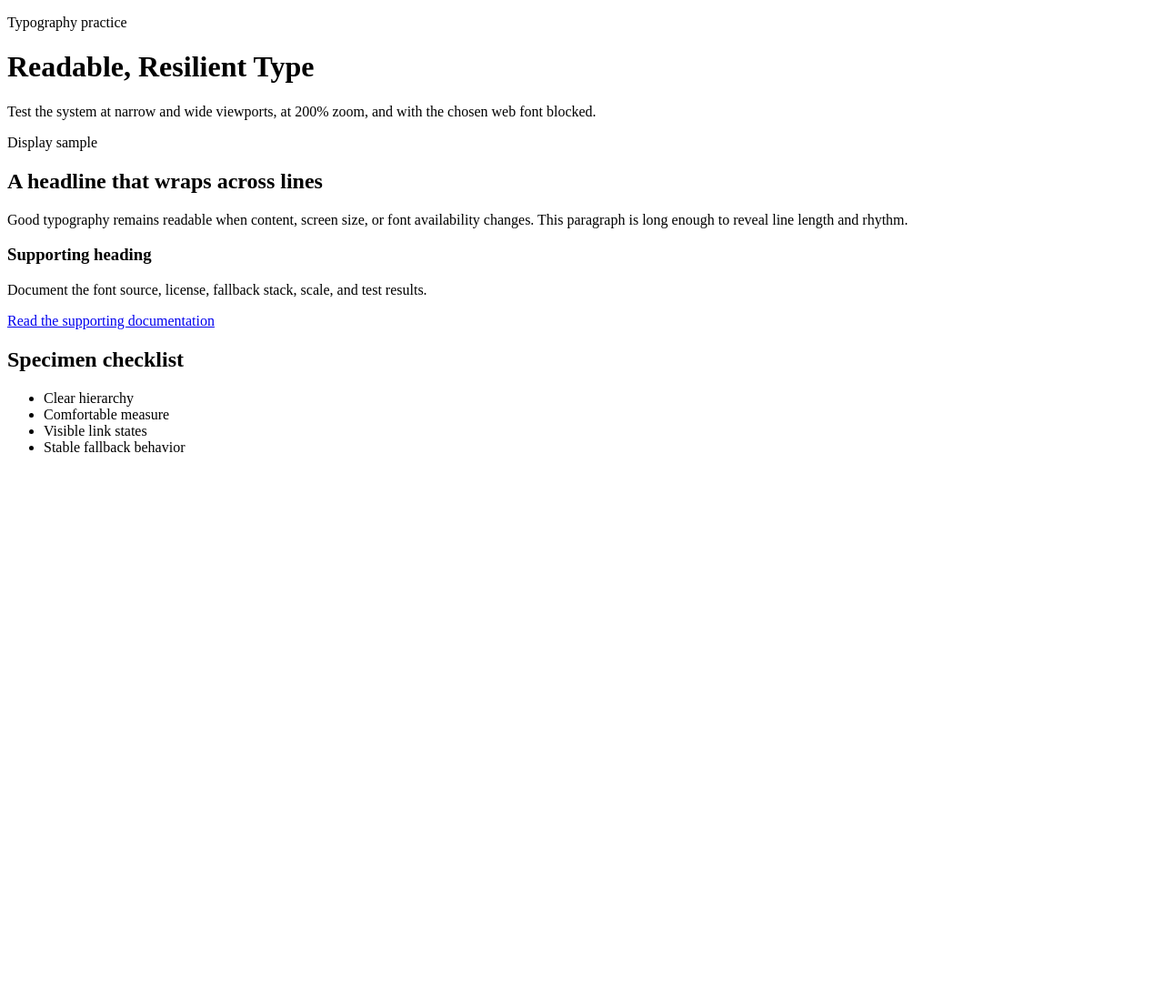
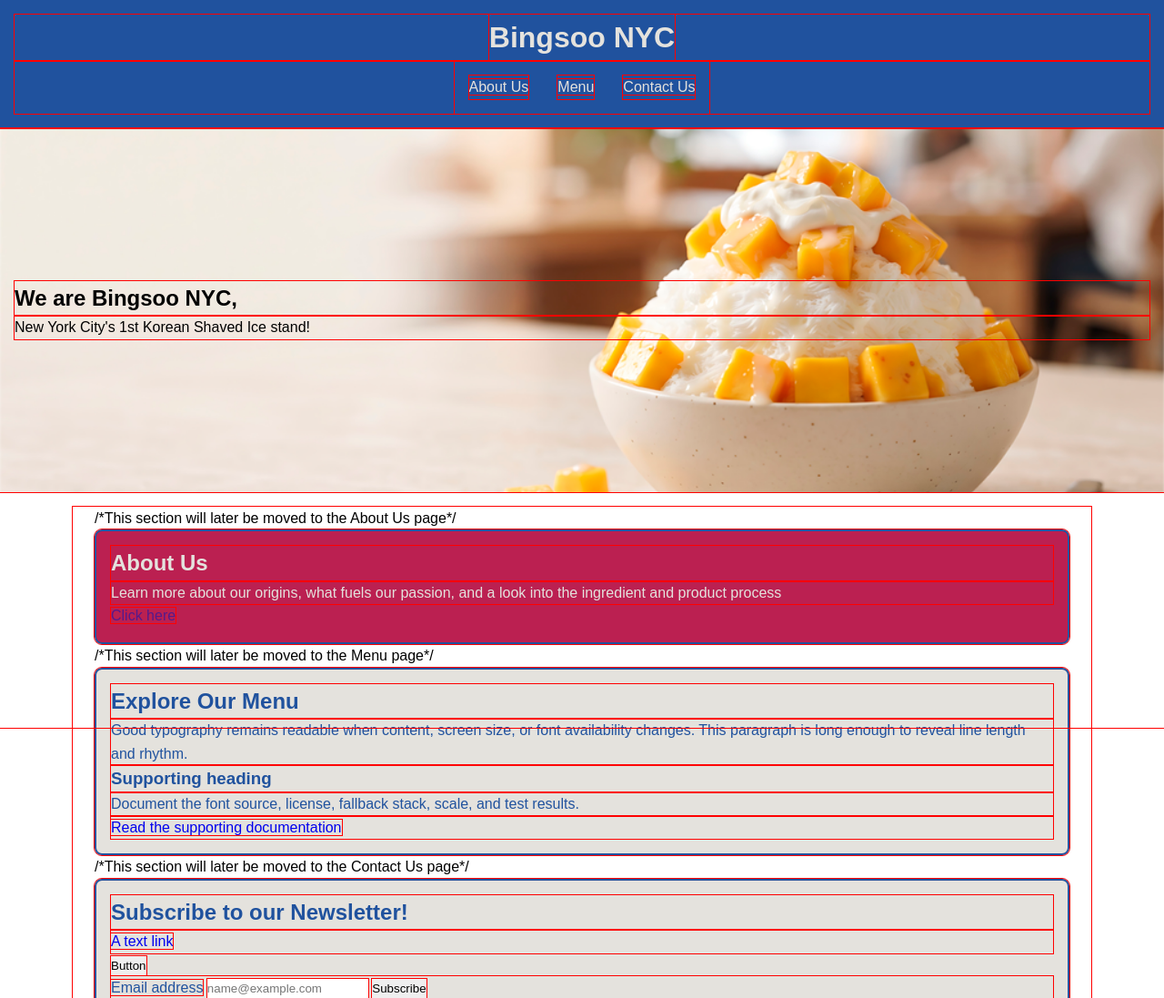
Before and after one commit to emilylei361/module-1-deliverable-design-system-specimen, a plain HTML site: page index.html in a window 1280 px wide. Shown: the top 1097 px of the page at 91% size. Before the commit the page ends 800 px from the top, so only its background shows below. Drawn offline with Linux system fonts and the light colour scheme.

Commit message:
updated files

```diff
--- a/index.html
+++ b/index.html
@@ -9,28 +9,55 @@
 </head>
 <body>
   <header>
-    <p class="eyebrow">Typography practice</p>
-    <h1>Readable, Resilient Type</h1>
-    <p class="lede">Test the system at narrow and wide viewports, at 200% zoom, and with the chosen web font blocked.</p>
+    <div>
+      <h1>Bingsoo NYC</h1>
+    </div>
+    <div>
+      <nav>
+          <ul class="nav-links">
+            <li><a href="#about-us">About Us</a></li>
+            <li><a href="#menu">Menu</a></li>
+            <li><a href="#contact-us">Contact Us</a></li>
+          </ul>
+      </nav>
+    </div>
   </header>
   <main>
-    <article class="card">
-      <p class="label">Display sample</p>
-      <h2>A headline that wraps across lines</h2>
-      <p>Good typography remains readable when content, screen size, or font availability changes. This paragraph is long enough to reveal line length and rhythm.</p>
-      <h3>Supporting heading</h3><p>Document the font source, license, fallback stack, scale, and test results.</p>
-      <p><a href="#">Read the supporting documentation</a></p>
-    </article>
-    <aside class="card measure">
-      <h2>Specimen checklist</h2>
-      <ul>
-        <li>Clear hierarchy</li>
-        <li>Comfortable measure</li>
-        <li>Visible link states</li>
-        <li>Stable fallback behavior</li>
-      </ul>
-    </aside>
+    <section class="hero-section">
+          <h1>We are Bingsoo NYC,</h1>
+          <p>New York City's 1st Korean Shaved Ice stand!</p>
+    </section>
+
+    <section class="cards">
+      /*This section will later be moved to the About Us page*/
+      <section class="card theme-alt">
+        <h2>About Us</h2>
+        <p>Learn more about our origins, what fuels our passion, and a look into the ingredient and product process</p>
+        <a class="button" href="">Click here</a>
+      </section>
+      /*This section will later be moved to the Menu page*/
+      <section class="card">
+        <h2>Explore Our Menu</h2>
+        <p>Good typography remains readable when content, screen size, or font availability changes. This paragraph is long enough to reveal line length and rhythm.</p>
+        <h3>Supporting heading</h3><p>Document the font source, license, fallback stack, scale, and test results.</p>
+        <p><a href="#">Read the supporting documentation</a></p>
+      </section>
+      /*This section will later be moved to the Contact Us page*/
+      <section class="card">
+        <h2>Subscribe to our Newsletter!</h2>
+        <p><a href="#">A text link</a></p>
+        <button type="button">Button</button>
+        <form >
+          <label for="email">Email address</label>
+          <input id="email" type="email" placeholder="name@example.com">
+          <button type="submit">Subscribe</button>
+        </form>
+      </section>
+    </section>
+
   </main>
-<footer>  </footer>
+  <footer>
+
+  </footer>
 </body>
 </html>
--- a/styles.css
+++ b/styles.css
@@ -19,10 +19,15 @@
     @import url('https://fonts.googleapis.com/css2?family=Krona+One&display=swap');
 
   /* TODO: Add the licensed web-font source above these rules, if used. */
+
+  /*Used for paragraphs*/
   --font-body: "Quicksand", Arial, Helvetica, sans-serif;
+  /*Used for headings, subheadings, nav links*/
   --font-header: "Krona One", Arial, Helvetica, serif;
 
+    /*Sets basic font size, 16px*/
   --base-font-size: 1rem;
+  /*Sets base line height, adds enough space*/
   --line-height: 1.6;
 
   --step--1: .875rem;
@@ -30,6 +35,9 @@
   --step-1: 1.25rem;
   --step-2: clamp(1.5rem, 1.2rem + 1.5vw, 2.25rem);
   --step-3: clamp(2rem, 1.5rem + 2.5vw, 3.5rem);
+
+  --space-card: 1rem;
+  --radius-card: .5rem;
 
   --leading-body: 1.6;
   --measure: 68ch;
@@ -39,18 +47,120 @@
   --color-background: #e4e2dd;
   /* --color-accent: #dfdc2f; */
 }
-* {
-  box-sizing: border-box;
+
+*, *::before, *::after {
+    outline: 1px solid red !important;
+    /* makes more intuitive sizing model for all elements*/
+    box-sizing: border-box;
+    /* removes any default margins*/
+    margin: 0;
+    /* removes any default padding*/
+    padding: 0;
+    /* removes any default borders*/
+    border: 0;
+    /* increases legibility of text, makes it look less cramped*/
+    line-height: 1.6;
+}
+
+body,html {
+    width:100%;
+    height: 100%;
+    font-family: var(--font-body);
+}
+
+a{
+    /* Removes underlines */
+  text-decoration: none;
+}
+h1,p{
+
+}
+header{
+
+    padding:1rem;
+    /* sets background color*/
+    background-color: var(--color-text);
+    /* Make the container horizontal row style*/
+    /* display:flex;*/
+    /* puts children apart from each other*/
+    justify-content: space-between;
+    /* sets text color*/
+    color: var(--color-background);
+    div{
+        display:flex;
+        justify-content: center;
+        align-items: center;
+    }
+}
+
+nav{
+
+}
+.nav-links{
+    /* Removes bullet points */
+    list-style: none;
+    /* Make the container horizontal row style*/
+    display: flex;
+    /*Adds space between the links*/
+    gap: 2rem;
+    /*more breathing room*/
+    padding:1rem;
+    a{
+        /* sets text color*/
+       color: var(--color-background);
+    }
+}
+
+.hero-section{
+    padding: 1rem;
+    /* sets hero image*/
+    background-image: url("shaved-ice-hero-img.png");
+    /*want it to take 50% of screen*/
+    height:50vh;
+    width:100%;
+
+    background-size: cover;
+    background-position: center;
+    background-repeat: no-repeat;
+
+    display: flex;
+    flex-direction: column;
+    justify-content: center;
+
+}
+
+main {
+  display: grid;
+  gap: 1rem;
+}
+
+.cards{
+    max-width: 70rem;
+    margin:auto;
+    padding: 0 1.5rem;
+}
+
+.card {
+  padding: 1rem;
+  color:var(--color-text);
+  background: var(--color-background);
+  border: 2px solid var(--color-text);
+  border-radius: .5rem;
 }
 .theme-alt {
-   background: var(--color-action);
-   color: var(--color-accent);
+   background: var(--color-button);
+   color: var(--color-background);
    .button{
-    outline: 2px solid var(--color-accent);
+    outline: 2px solid var(--color-text);
    }
   .button:hover{
-      background:var(--color-accent);
-      color: var(--color-action);
+      background:var(--color-background);
+      color: var(--color-text);
     }
 
   }
+@media (prefers-color-scheme: dark){
+    header{
+        background-color: var(--color-button);
+    }
+}
```
Also changed, not shown: shaved-ice-hero-img.png (added).
